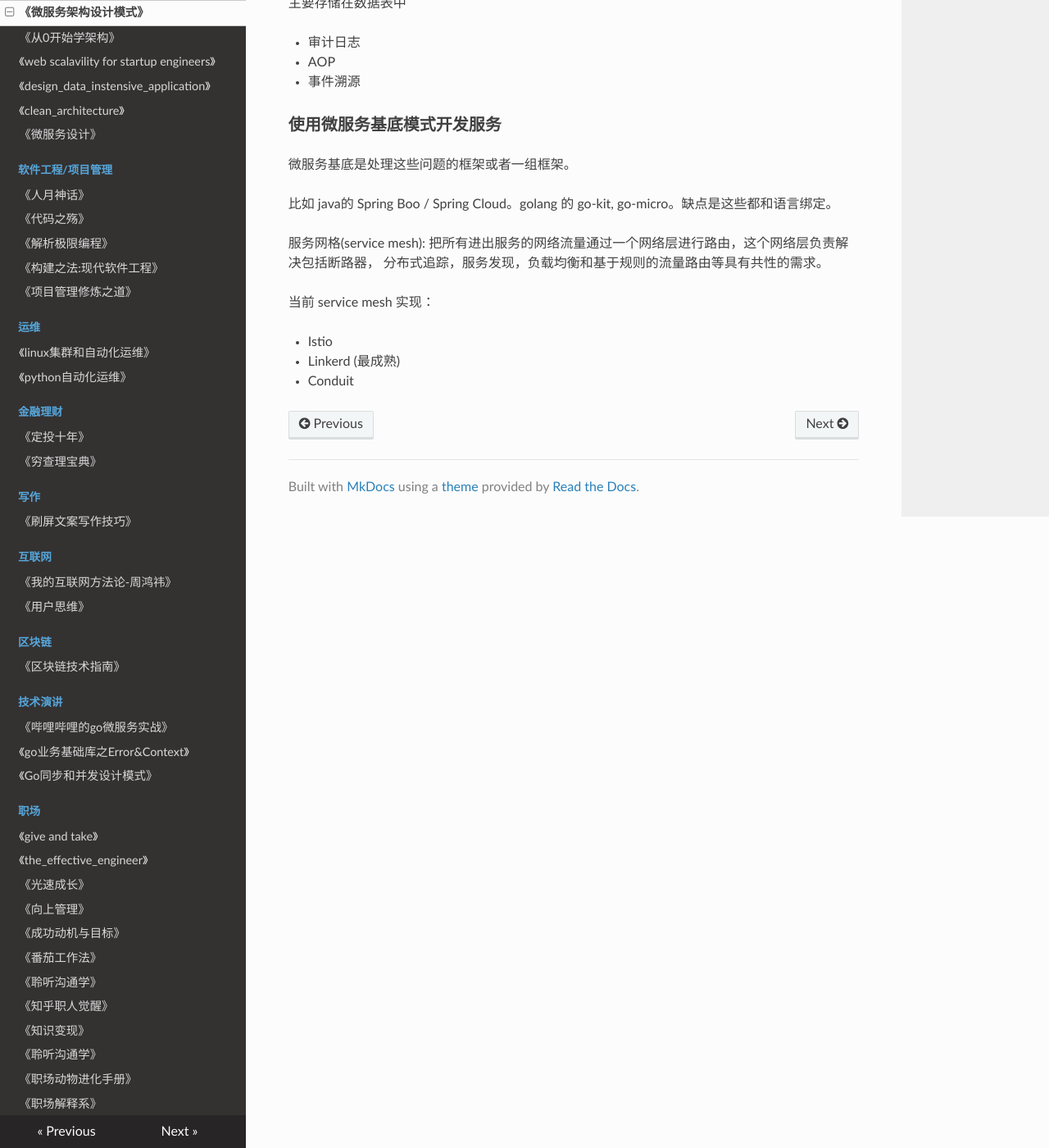
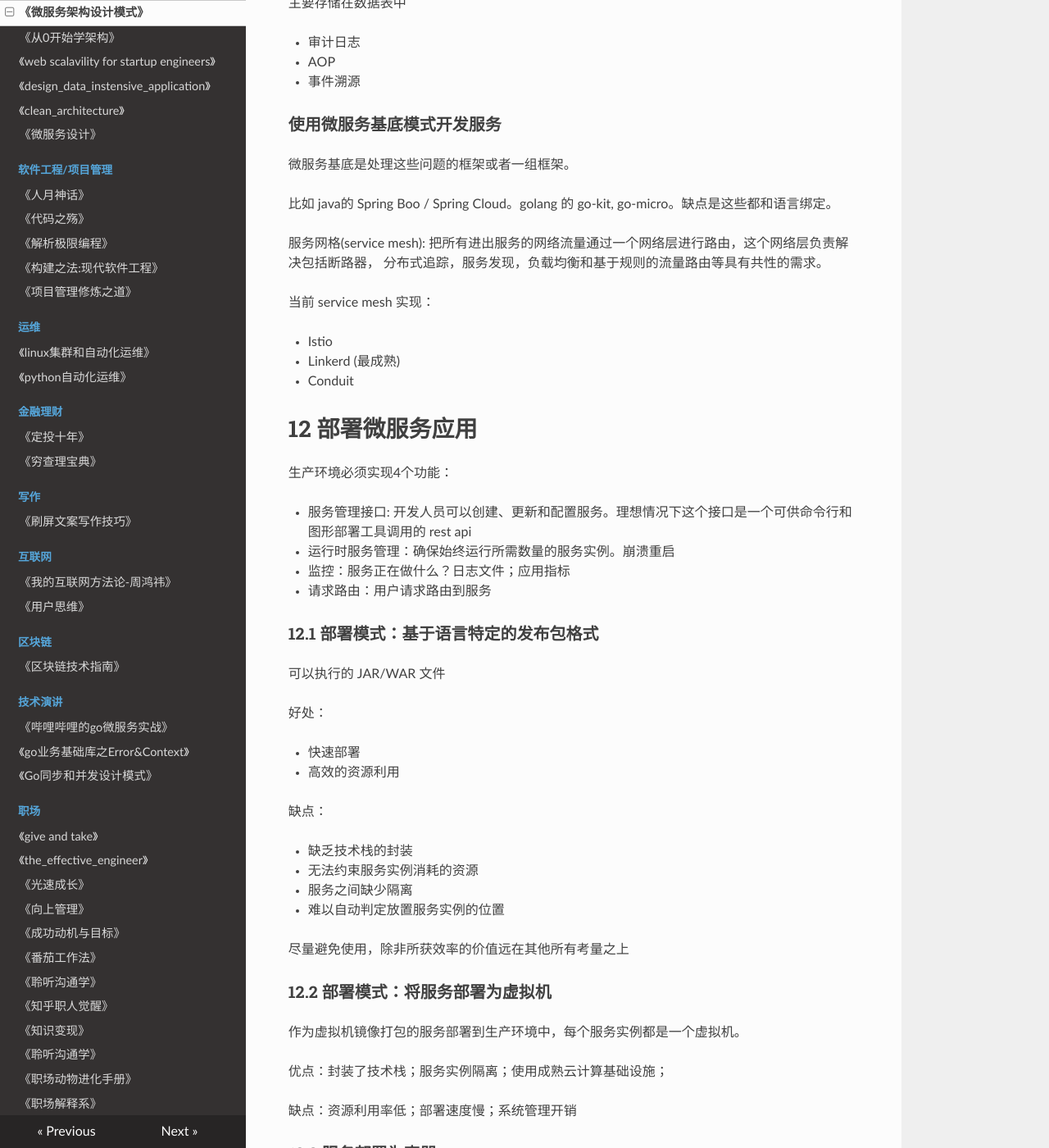
Before and after one commit to PegasusWang/booknotes, an MkDocs documentation site: the page built from docs/网站架构微服务/microservices_patterns_微服务架构设计模式/book.md, in a window 1280 px wide and 1400 px high, scrolled down 12556 px. Shown: the whole window at 82% size. Built offline with MkDocs 1.6.1, drawn with Linux system fonts in a browser that asks for light colours; nearby versions of some CDN libraries; old or Windows-style settings are respelled for this version of MkDocs; some of the changed text lies outside the part shown.

Commit message:
微服务部署

```diff
--- a/docs/网站架构微服务/microservices_patterns_微服务架构设计模式/book.md
+++ b/docs/网站架构微服务/microservices_patterns_微服务架构设计模式/book.md
@@ -488,3 +488,59 @@ sentry 就挺好用
 - Istio
 - Linkerd (最成熟)
 - Conduit
+
+
+# 12 部署微服务应用
+
+生产环境必须实现4个功能：
+
+- 服务管理接口: 开发人员可以创建、更新和配置服务。理想情况下这个接口是一个可供命令行和图形部署工具调用的 rest api
+- 运行时服务管理：确保始终运行所需数量的服务实例。崩溃重启
+- 监控：服务正在做什么？日志文件；应用指标
+- 请求路由：用户请求路由到服务
+
+### 12.1 部署模式：基于语言特定的发布包格式
+
+可以执行的 JAR/WAR 文件
+
+好处：
+
+- 快速部署
+- 高效的资源利用
+
+缺点：
+
+- 缺乏技术栈的封装
+- 无法约束服务实例消耗的资源
+- 服务之间缺少隔离
+- 难以自动判定放置服务实例的位置
+
+尽量避免使用，除非所获效率的价值远在其他所有考量之上
+
+### 12.2 部署模式：将服务部署为虚拟机
+
+作为虚拟机镜像打包的服务部署到生产环境中，每个服务实例都是一个虚拟机。
+
+优点：封装了技术栈；服务实例隔离；使用成熟云计算基础设施；
+
+缺点：资源利用率低；部署速度慢；系统管理开销
+
+### 12.3 服务部署为容器
+
+将作为容器镜像打包的服务部署到生产环境，每个服务实例都是一个容器。
+
+容器镜像：由应用程序和运行服务所需的依赖软件组成的文件系统镜像
+
+好处：封装技术栈；实例隔离；资源受限
+
+弊端：大量容器镜像管理工作
+
+### 12.4 使用 Kubernets 部署
+
+docker 编排框架，是 docker 之上的一个软件层，将一组计算机硬件资源转变为用于运行服务的单一资源池。
+
+- 资源管理: 一组计算机视为 cpu、内存和存储卷构成的资源池，将计算机集群视为一台计算机
+- 调度: 选择要运行容器的机器
+- 服务管理：负载均衡，滚动升级等
+
+Istio 服务网格
```
